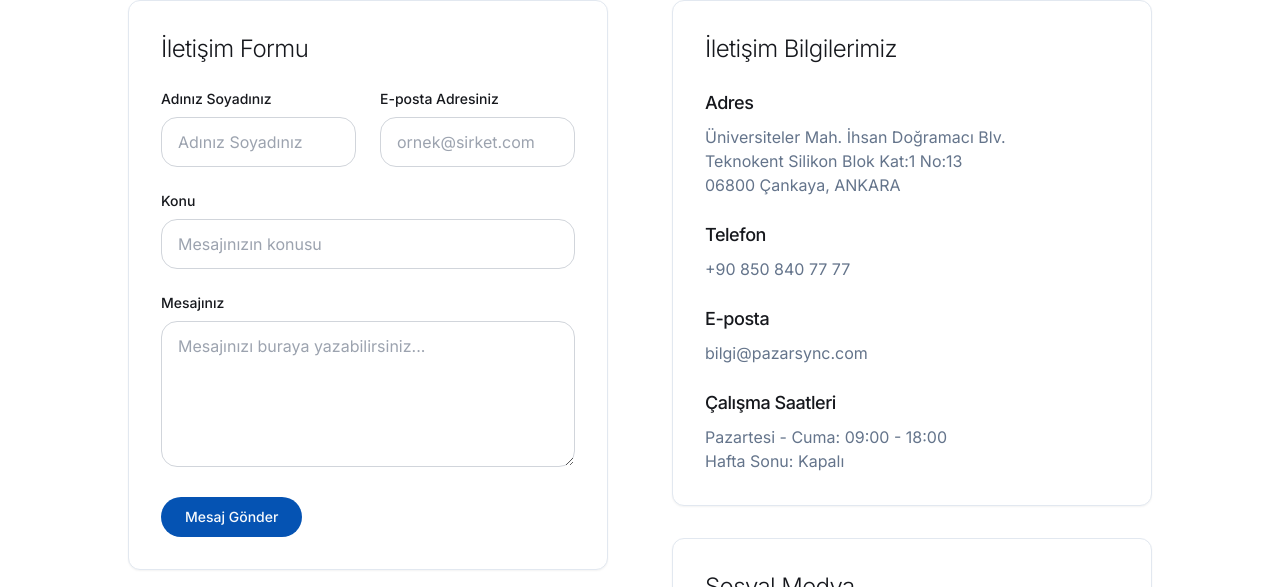
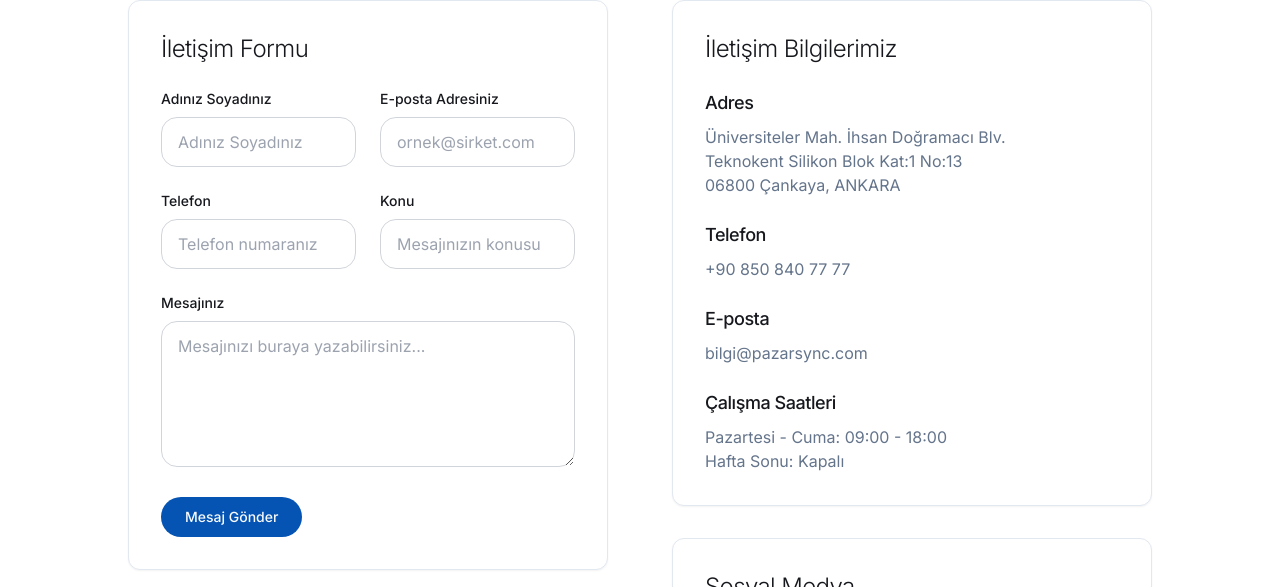
Before and after one commit to umutcanbostancii/PazarSync, a Next.js app: page /iletisim in a window 1280 px wide. Shown: the part 337-924 px from the top of the page. Built offline with nearby package versions, Linux system fonts and the light colour scheme; no server answers; the database is empty.

Commit message:
İletişim formu: EmailJS ile başarılı gönderim sonrası logolu, büyük ve güven veren pop-up eklendi. Form alanları ve görsel iyileştirmeler yapıldı. Kullanıcıya onay ve ek bilgi sunuluyor.

```diff
--- a/src/app/iletisim/page.tsx
+++ b/src/app/iletisim/page.tsx
@@ -1,8 +1,98 @@
+"use client";
+
 import { Button } from "@/components/ui/button";
+import emailjs from '@emailjs/browser';
+import { useRef, useState } from 'react';
+import { Dialog, DialogContent, DialogTitle } from '@/components/ui/dialog';
 
 export default function IletisimPage() {
+  const formRef = useRef(null);
+  const [sending, setSending] = useState(false);
+  const [success, setSuccess] = useState(false);
+  const [error, setError] = useState(null);
+  const [open, setOpen] = useState(false);
+
+  const handleSubmit = async (e: React.FormEvent<HTMLFormElement>) => {
+    e.preventDefault();
+    setSending(true);
+    setError(null);
+    setSuccess(false);
+    try {
+      if (!formRef.current) return;
+      await emailjs.sendForm(
+        "service_70g2asm",
+        "template_r5h0nlv",
+        formRef.current,
+        "vhoGl9gdEMpr1AQhN"
+      );
+      setSuccess(true);
+      formRef.current.reset();
+      setOpen(true);
+    } catch (err) {
+      setError('Mesaj gönderilirken bir hata oluştu. Lütfen tekrar deneyin.');
+      alert("Bir hata oluştu, lütfen tekrar deneyin.");
+      console.error("EmailJS Hatası:", err);
+    } finally {
+      setSending(false);
+    }
+  };
+
   return (
     <div className="container-wide py-20">
+      <Dialog open={open} onOpenChange={setOpen}>
+        <DialogContent className="max-w-md">
+          <div className="text-center py-8">
+            {/* Logo */}
+            <div className="mb-6">
+              <img
+                src="/assets/light-mode-logo-name.svg"
+                alt="PazarSync"
+                className="h-12 mx-auto dark:hidden"
+              />
+              <img
+                src="/assets/dark-mode-logo-name.svg"
+                alt="PazarSync"
+                className="h-12 mx-auto hidden dark:block"
+              />
+            </div>
+
+            {/* Başarı İkonu */}
+            <div className="mb-6">
+              <div className="w-16 h-16 mx-auto bg-green-100 rounded-full flex items-center justify-center">
+                <svg className="w-8 h-8 text-green-600" fill="none" stroke="currentColor" viewBox="0 0 24 24">
+                  <path strokeLinecap="round" strokeLinejoin="round" strokeWidth="2" d="M5 13l4 4L19 7"></path>
+                </svg>
+              </div>
+            </div>
+
+            {/* Başlık */}
+            <DialogTitle className="text-2xl font-semibold mb-4 text-green-600">
+              Talebiniz Alındı
+            </DialogTitle>
+
+            {/* Açıklama */}
+            <p className="text-lg text-muted-foreground mb-6 leading-relaxed">
+              Talebiniz başarıyla alındı. Uzman ekibimiz en kısa sürede sizinle iletişime geçecektir.
+            </p>
+
+            {/* Ek Bilgi */}
+            <div className="bg-blue-50 dark:bg-blue-900/20 p-4 rounded-lg mb-6">
+              <p className="text-sm text-blue-800 dark:text-blue-200">
+                📧 Onay e-postası gönderildi<br/>
+                ⏱️ Ortalama yanıt süresi: 2-4 saat
+              </p>
+            </div>
+
+            {/* Kapatma Butonu */}
+            <Button
+              onClick={() => setOpen(false)}
+              className="bg-primary hover:bg-primary/90 text-white px-8 py-3 rounded-lg font-medium"
+            >
+              Tamam
+            </Button>
+          </div>
+        </DialogContent>
+      </Dialog>
       <div className="max-w-5xl mx-auto">
         <div className="text-center mb-16">
           <h1 className="heading-lg mb-6 text-foreground">İletişim</h1>
@@ -15,7 +105,7 @@ export default function IletisimPage() {
           <div>
             <div className="bg-card p-8 rounded-xl shadow-sm mb-8 border border-border">
               <h2 className="text-2xl font-light mb-6 text-card-foreground">İletişim Formu</h2>
-              <form className="space-y-6">
+              <form ref={formRef} onSubmit={handleSubmit} className="space-y-6">
                 <div className="grid grid-cols-1 md:grid-cols-2 gap-6">
                   <div>
                     <label htmlFor="name" className="block text-sm font-medium mb-2">
@@ -24,8 +114,10 @@ export default function IletisimPage() {
                     <input
                       type="text"
                       id="name"
+                      name="name"
                       className="w-full px-4 py-3 rounded-lg border border-gray-300 focus:outline-none focus:ring-2 focus:ring-primary/50 focus:border-primary"
                       placeholder="Adınız Soyadınız"
+                      required
                     />
                   </div>
                   <div>
@@ -35,12 +127,26 @@ export default function IletisimPage() {
                     <input
                       type="email"
                       id="email"
+                      name="email"
                       className="w-full px-4 py-3 rounded-lg border border-gray-300 focus:outline-none focus:ring-2 focus:ring-primary/50 focus:border-primary"
                       placeholder="ornek@sirket.com"
+                      required
                     />
                   </div>
                 </div>
-
+                <div className="grid grid-cols-1 md:grid-cols-2 gap-6">
+                  <div>
+                    <label htmlFor="phone" className="block text-sm font-medium mb-2">
+                      Telefon
+                    </label>
+                    <input
+                      type="text"
+                      id="phone"
+                      name="phone"
+                      className="w-full px-4 py-3 rounded-lg border border-gray-300 focus:outline-none focus:ring-2 focus:ring-primary/50 focus:border-primary"
+                      placeholder="Telefon numaranız"
+                    />
+                  </div>
                   <div>
                     <label htmlFor="subject" className="block text-sm font-medium mb-2">
                       Konu
@@ -48,28 +154,37 @@ export default function IletisimPage() {
                     <input
                       type="text"
                       id="subject"
+                      name="subject"
                       className="w-full px-4 py-3 rounded-lg border border-gray-300 focus:outline-none focus:ring-2 focus:ring-primary/50 focus:border-primary"
                       placeholder="Mesajınızın konusu"
+                      required
                     />
                   </div>
-
+                </div>
                 <div>
                   <label htmlFor="message" className="block text-sm font-medium mb-2">
                     Mesajınız
                   </label>
                   <textarea
                     id="message"
+                    name="message"
                     rows={5}
                     className="w-full px-4 py-3 rounded-lg border border-gray-300 focus:outline-none focus:ring-2 focus:ring-primary/50 focus:border-primary"
                     placeholder="Mesajınızı buraya yazabilirsiniz..."
+                    required
                   ></textarea>
                 </div>
-
                 <div>
-                  <Button type="submit" className="clean-button">
-                    Mesaj Gönder
+                  <Button type="submit" className="clean-button" disabled={sending}>
+                    {sending ? "Gönderiliyor..." : "Mesaj Gönder"}
                   </Button>
                 </div>
+                {success && (
+                  <div className="p-3 bg-green-100 border border-green-300 text-green-800 rounded mt-2">Mesajınız başarıyla gönderildi!</div>
+                )}
+                {error && (
+                  <div className="p-3 bg-red-100 border border-red-300 text-red-800 rounded mt-2">{error}</div>
+                )}
               </form>
             </div>
           </div>
```
Lines whose indentation alone changed are shown as unchanged.
